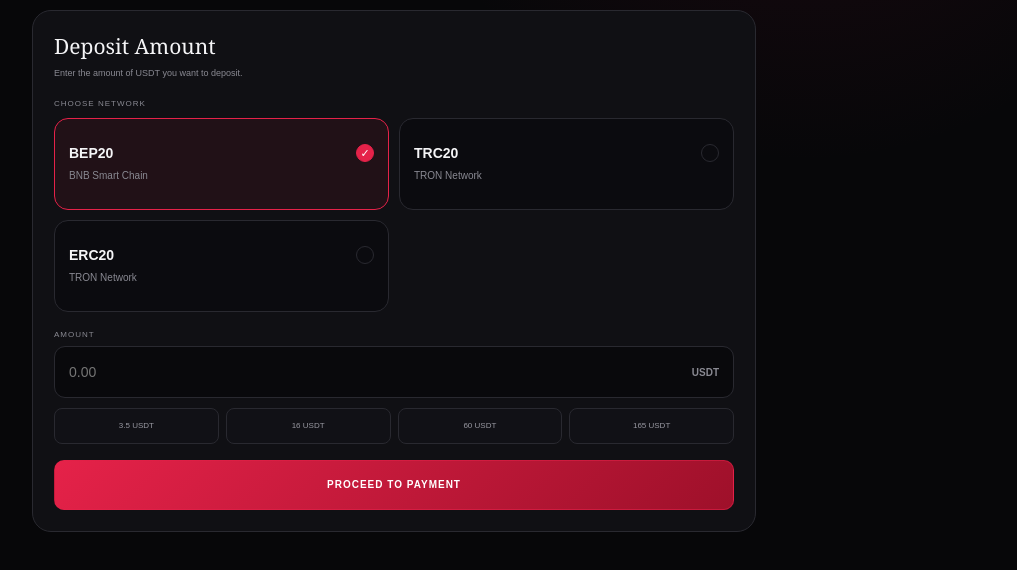
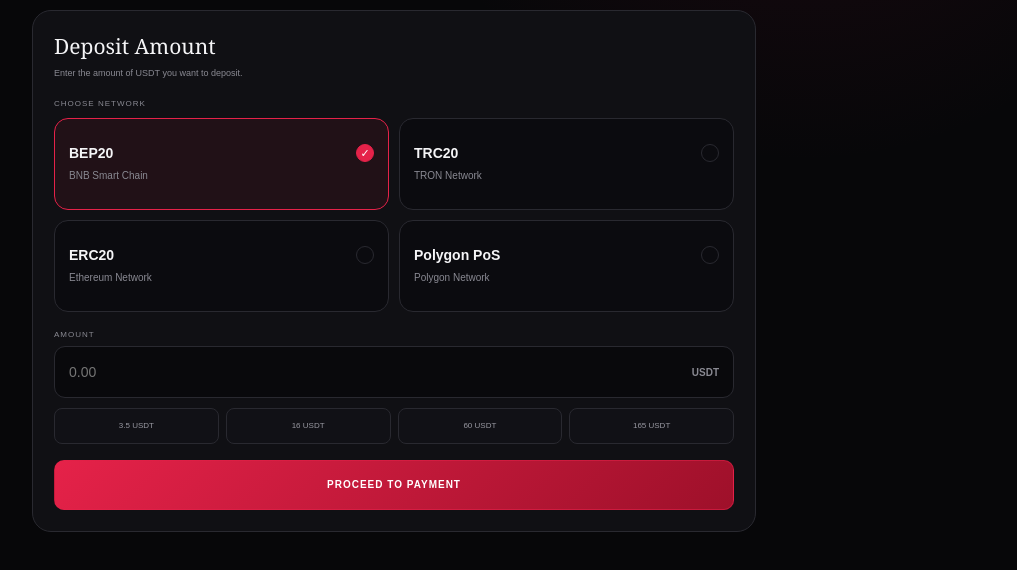
Before and after one commit to ickyrox10/AVERYX, a plain HTML site: page deposit.html in a window 1280 px wide. Shown: the part 254-824 px from the top of the page, without its empty margins (246-1263 px from the left). Drawn offline with Linux system fonts and the light colour scheme; no server answers.

Commit message:
Add Polygon PoS USDT deposit support

```diff
--- a/deposit.html
+++ b/deposit.html
@@ -1340,7 +1340,39 @@
 
                 <div class="network-option-sub">
 
-                    TRON Network
+                    Ethereum Network
+
+                </div>
+
+            </button>
+
+            <button
+                type="button"
+                class="network-option"
+                data-network="POLYGON"
+            >
+
+                <div class="network-option-top">
+
+                    <span class="network-option-name">
+
+                        Polygon PoS
+
+                    </span>
+
+
+                    <span class="network-option-check">
+
+                        ✓
+
+                    </span>
+
+                </div>
+
+
+                <div class="network-option-sub">
+
+                    Polygon Network
 
                 </div>
 
@@ -2482,7 +2514,9 @@
             const selectedNetwork = getSelectedNetwork();
 
             if (
-                (selectedNetwork === "BEP20"
+                ((selectedNetwork === "BEP20"
+                    || selectedNetwork === "ERC20"
+                    || selectedNetwork === "POLYGON")
                     && (!/^0x[a-fA-F0-9]{64}$/.test(txHash)))
                 ||
                 (selectedNetwork === "TRC20"
```
